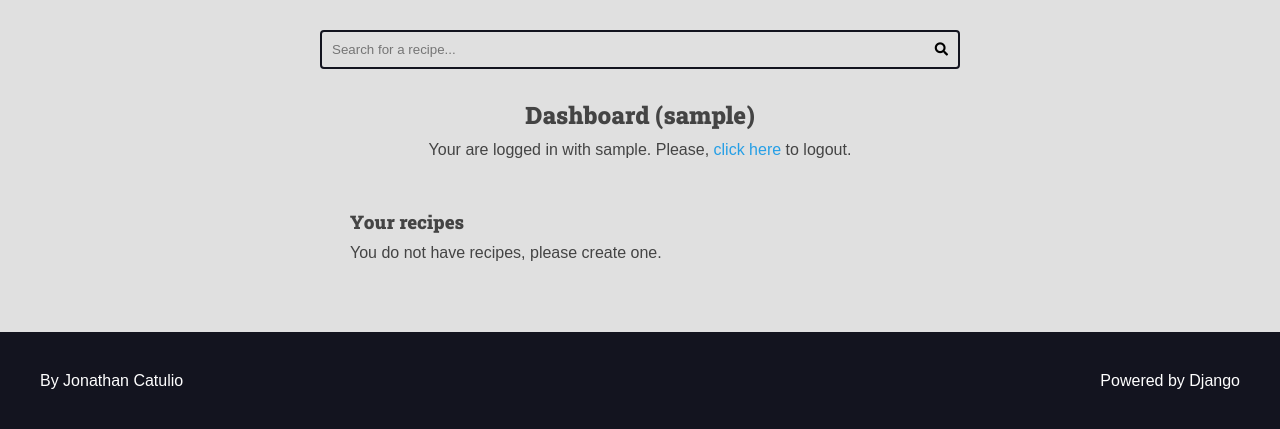
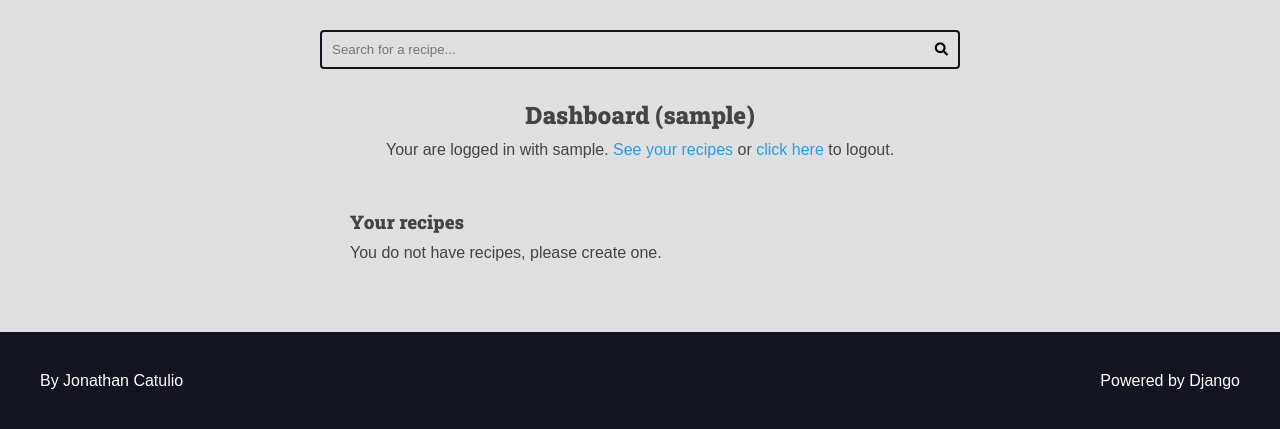
Before and after one commit to JCatulio/JCatulio-curso-django-projeto1, a Django app: page /authors/dashboard/ in a window 1280 px wide. Shown: the part 140-569 px from the top of the page. Run offline with Django 4.2, Linux system fonts and the light colour scheme; the visitor is signed in with stand-in values (Sample User, id 1); data that the repository does not hold is empty.

Commit message:
layout do form

```diff
--- a/authors/templates/authors/partials/login_message.html
+++ b/authors/templates/authors/partials/login_message.html
@@ -2,7 +2,7 @@
 <div class="login-message">
     Your are logged in with
     {{ request.user.username }}.
-    Please,
+    <a href="{% url 'authors:dashboard' %}">See your recipes</a> or
     <form class="inline-form" action="{% url 'authors:logout' %}" method='POST'>
       {% csrf_token %}
       <input type="hidden" name="username" value="{{ request.user.username }}">
--- a/base_static/global/css/styles.css
+++ b/base_static/global/css/styles.css
@@ -66,6 +66,15 @@ h4,
 h5,
 h6 {
   font-family: var(--font-headings);
+}
+
+img {
+  max-width: 100%;
+}
+
+a {
+  color: var(--color-primary);
+  text-decoration: none;
 }
 
 .container {
--- a/base_templates/global/partials/form.html
+++ b/base_templates/global/partials/form.html
@@ -14,6 +14,11 @@
 
           {{field.errors}}
         </div>
+        {% if field.name == 'cover' and field.value.url %}
+          <div class="span-2">
+            <img src="{{ field.value.url }}" alt="Capa para {{ recipe.title }}">
+          </div>
+        {% endif %}
       {% endfor %}
     </div>
 
```
Also changed, not shown: authors/forms/recipe_form.py (+20 -1 lines).
